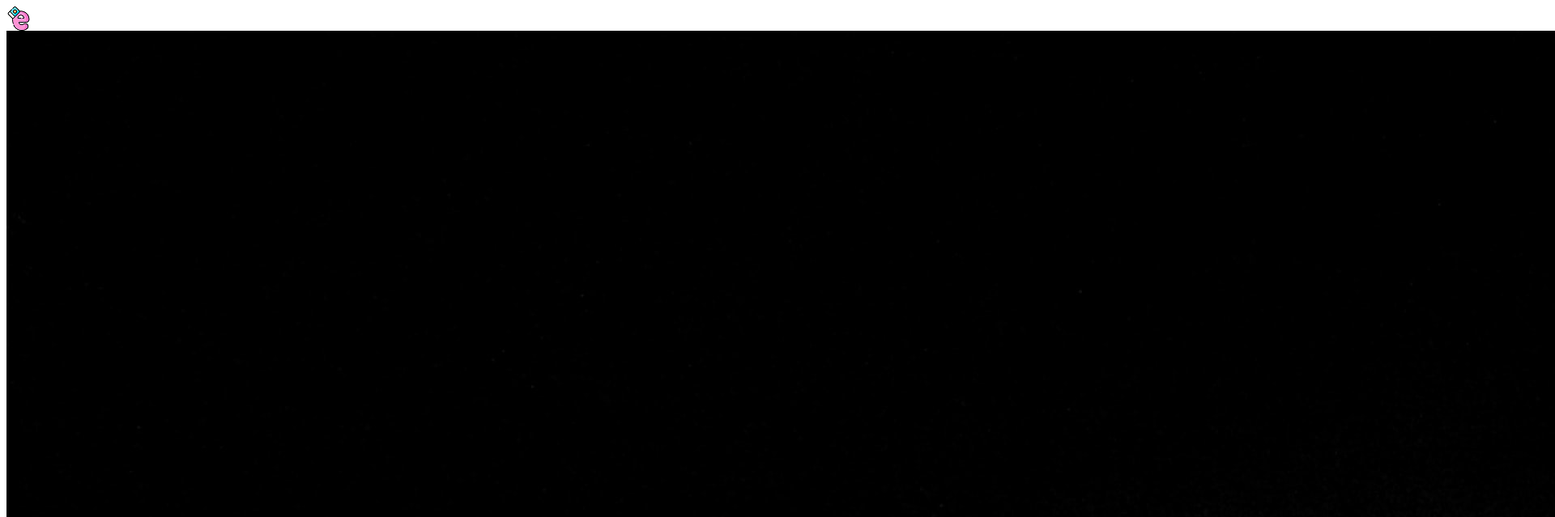
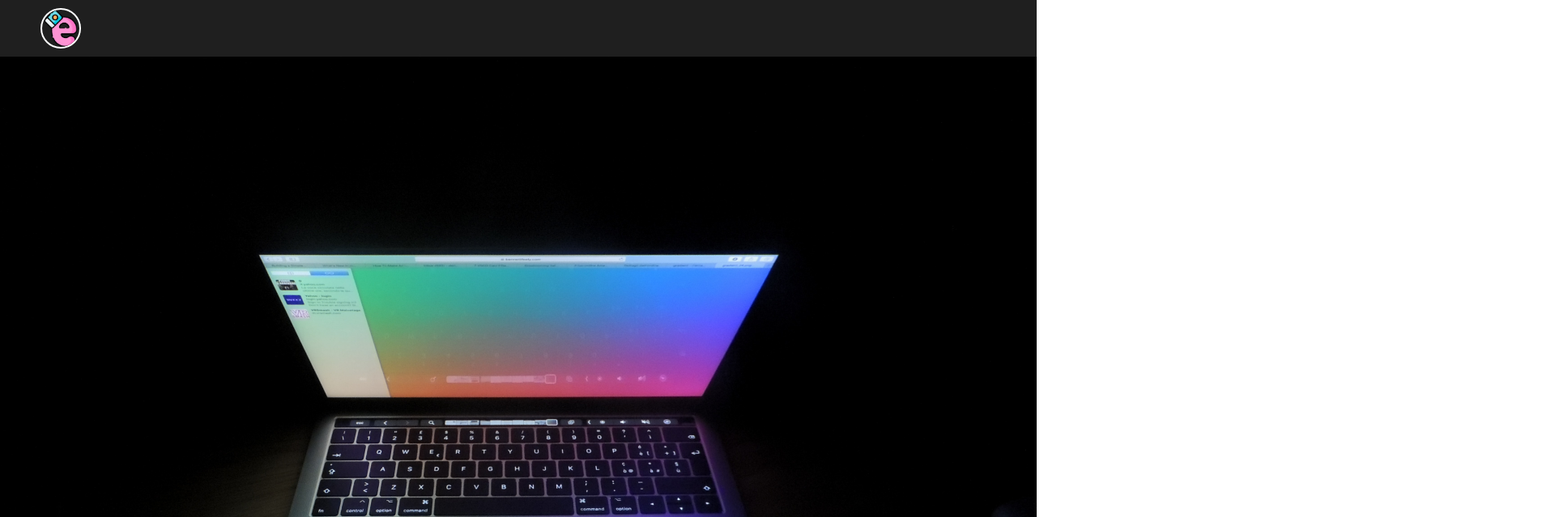
Before and after one commit to egranadosh/webpage, a plain HTML site: page index.html in a window 1280 px wide. Shown: the top 639 px of the page at 81% size, 1920 px wide, since content can reach past the window. Drawn offline with Linux system fonts and the light colour scheme.

Commit message:
adding css

```diff
--- /dev/null
+++ b/css/styles.css
@@ -0,0 +1,36 @@
+* {
+    margin: 0;
+    padding: 0;
+    box-sizing: border-box;
+}
+
+body{
+    font-family: Arial, Helvetica, sans-serif;
+}
+
+/* Acá tengo estilos generales */
+
+
+.image-container{
+    display: flex;
+}
+
+.image-container img {
+    width: 100%;
+}
+
+/* Acá tengo los estilos del header */
+
+header{
+    background: #1f1f1f ;
+    padding: 10px 50px;
+}
+
+#logo{
+    width: 50px;
+}
+
+#logo img {
+    border-radius: 100%;
+    border: 2px solid #fff;
+}
--- a/index.html
+++ b/index.html
@@ -1,13 +1,14 @@
 <html>
     <head>
         <meta charset="utf-8"/>
+        <link rel="stylesheet" href="css/styles.css"/>
         <title>Un título chido</title>
     </head>
     <body>
 
         <header>
             <div class="image-container" id="logo">
-                <img src="imagenes/logo.jpg" alt="logo"/>
+                <img src="imagenes/logo.png" alt="logo"/>
             </div>
         </header>
 
```
Also changed, not shown: imagenes/logo.jpg (deleted), imagenes/logo.png (added).
